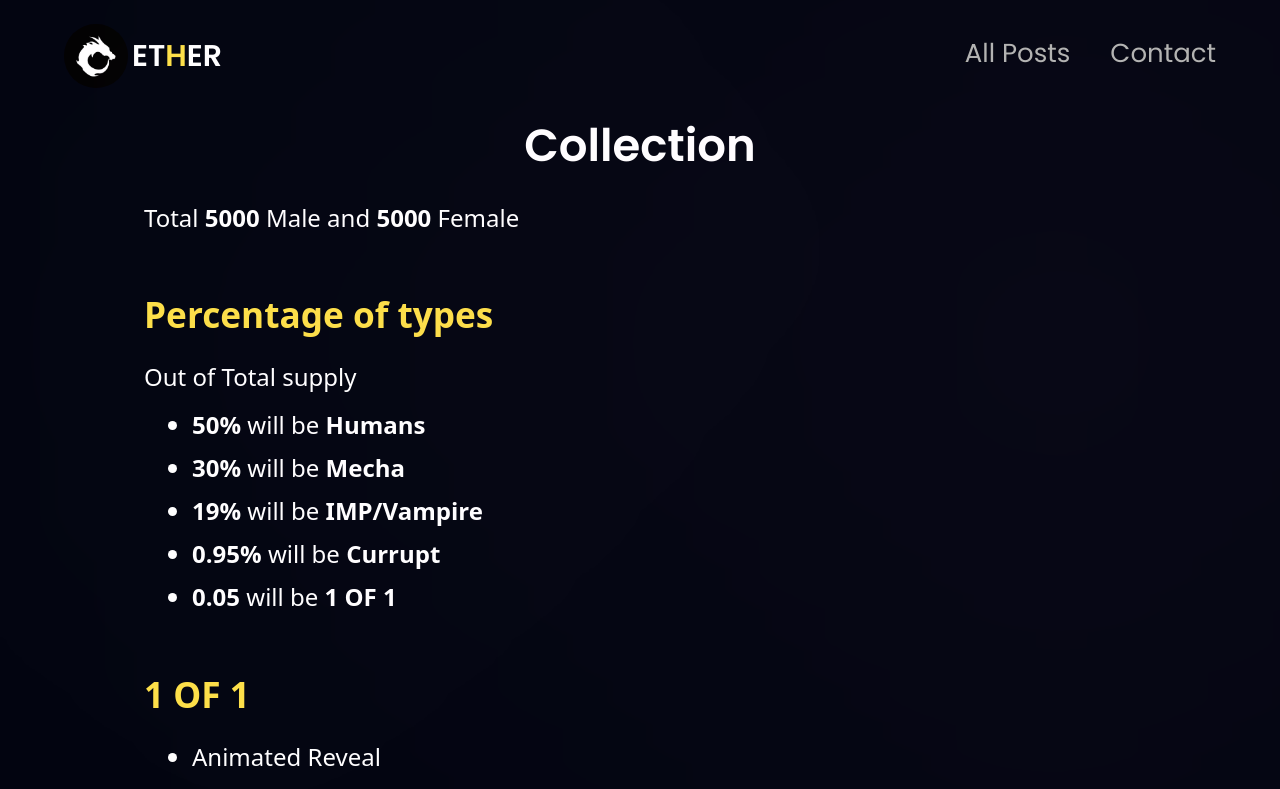
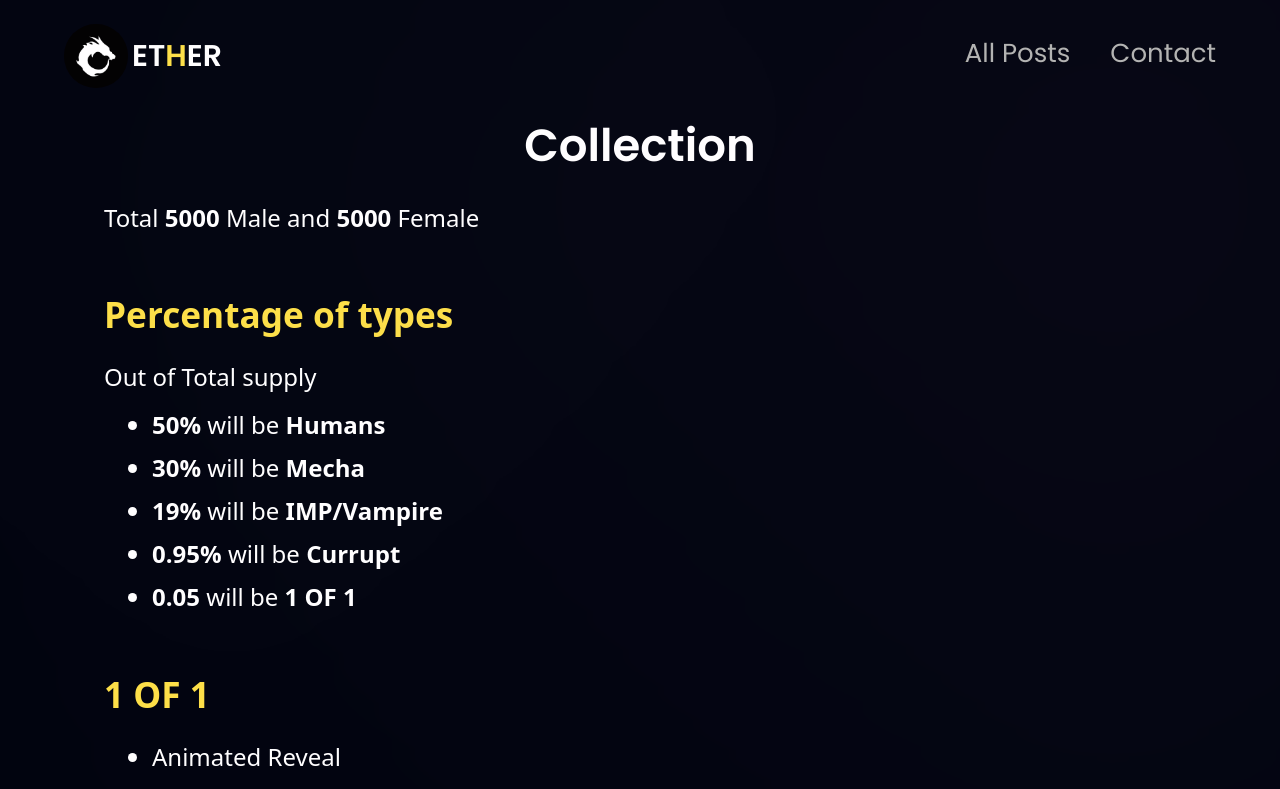
Before and after one commit to 0xSunday/ether, a Next.js app: page /posts/collection in a window 1280 px wide. Shown: the top 789 px of the page. Built offline with nearby package versions, Linux system fonts and the light colour scheme.

Commit message:
fixed bug

```diff
--- a/components/NavBar.js
+++ b/components/NavBar.js
@@ -12,7 +12,7 @@ const NavBar = (props) => {
     <nav className="w-full  flex py-6 justify-between items-center navbar text-white">
       <motion.h1
         className="font-1 font-poppins font-semibold ss:text-[52px] text-[32px] text-white "
-        animate={{ x: ["-100vh", "50vh", "0vh"] }}
+        animate={{ x: ["-10vh", "5vh", "0vh"] }}
         transition={{ delay: 0.2, type: "spring", duration: 0.7 }}
       >
         <Link href="/" className="flex justify-center items-center gap-1">
@@ -33,7 +33,7 @@ const NavBar = (props) => {
       {con && (
         <motion.ul
           className="list-none flex justify-end items-center flex-1 z-10"
-          animate={{ x: ["100vh", "-50vh", "0vh"] }}
+          animate={{ y: [ "-50vh", "0vh"] }}
           transition={{ delay: 0.2, type: "spring", duration: 0.6 }}
         >
           <li className="menu font-poppins font-normal  text-dimWhite cursor-pointer text:[18px] sm:text-[26px] mr-5 sm:mr-10  hover ">
--- a/components/posts/PostDetails.js
+++ b/components/posts/PostDetails.js
@@ -24,7 +24,7 @@ const PostDetails = (props) => {
   };
 
   return (
-    <article className="text-white sm:px-10 lg:px-20  min-h-[100vh] relative ">
+    <article className="text-white sm:px-10  ">
       <h1 className="font-1 font-poppins font-semibold mb-5 sm:text-[45px] text-[30px]  white text-center">
         {post.title}
         <div className="absolute right-15 top-10 z-0 right-1/6 w-[20%] h-[20%] rounded-full white__gradient"></div>
--- a/pages/_app.js
+++ b/pages/_app.js
@@ -6,7 +6,7 @@ export default function App({ Component, pageProps }) {
   return (
     <>
       <Head>
-        <title>Sol Casino</title>
+        <title>ETHER</title>
         <meta
           name="description"
           content="personal blog website for sunil reddy"
```
